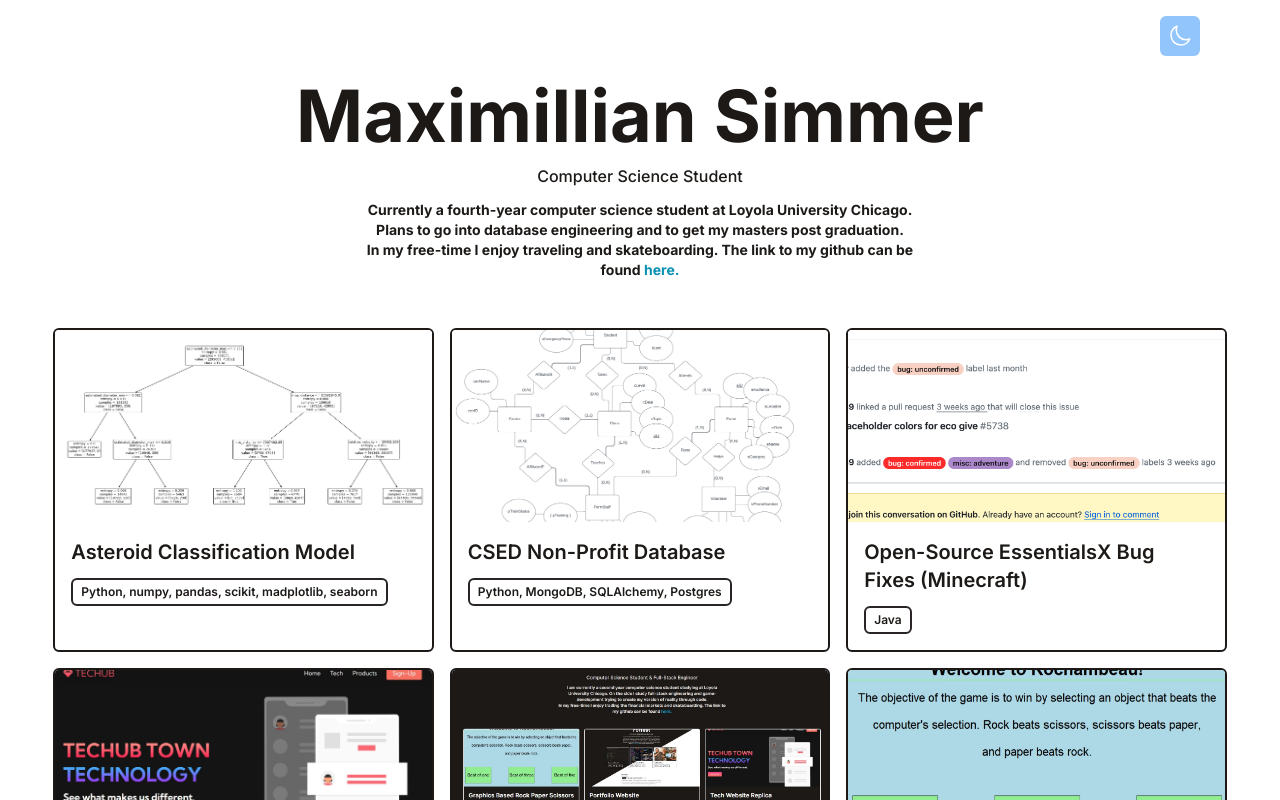
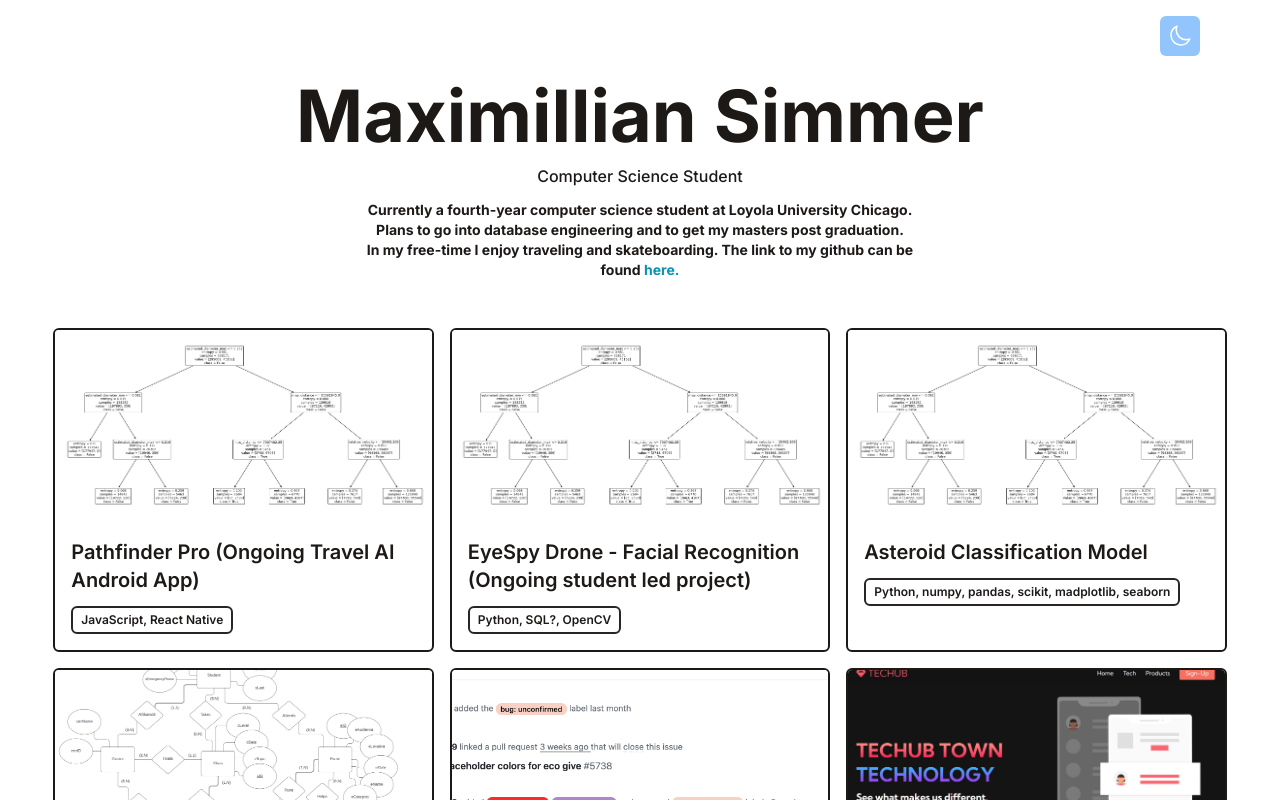
Before and after one commit to maxSimmer/maximilliansimmer.com, a React (Vite) app: page / in a window 1280 px wide. Shown: the top 800 px of the page. Built offline with nearby package versions, Linux system fonts and the light colour scheme.

Commit message:
update portfolio with ongoing projects

```diff
--- a/src/data/portfolio.js
+++ b/src/data/portfolio.js
@@ -1,4 +1,18 @@
  export default [
+
+    {
+        title: 'Pathfinder Pro (Ongoing Travel AI Android App)',
+        imgUrl: '/assets/asteroid ML image.png',
+        stack: ['JavaScript, React Native'],
+        link: '',
+    },
+
+    {
+        title: 'EyeSpy Drone - Facial Recognition (Ongoing student led project)',
+        imgUrl: '/assets/asteroid ML image.png',
+        stack: ['Python, SQL?, OpenCV'],
+        link: '',
+    },
 
     {
         title: 'Asteroid Classification Model',
```
